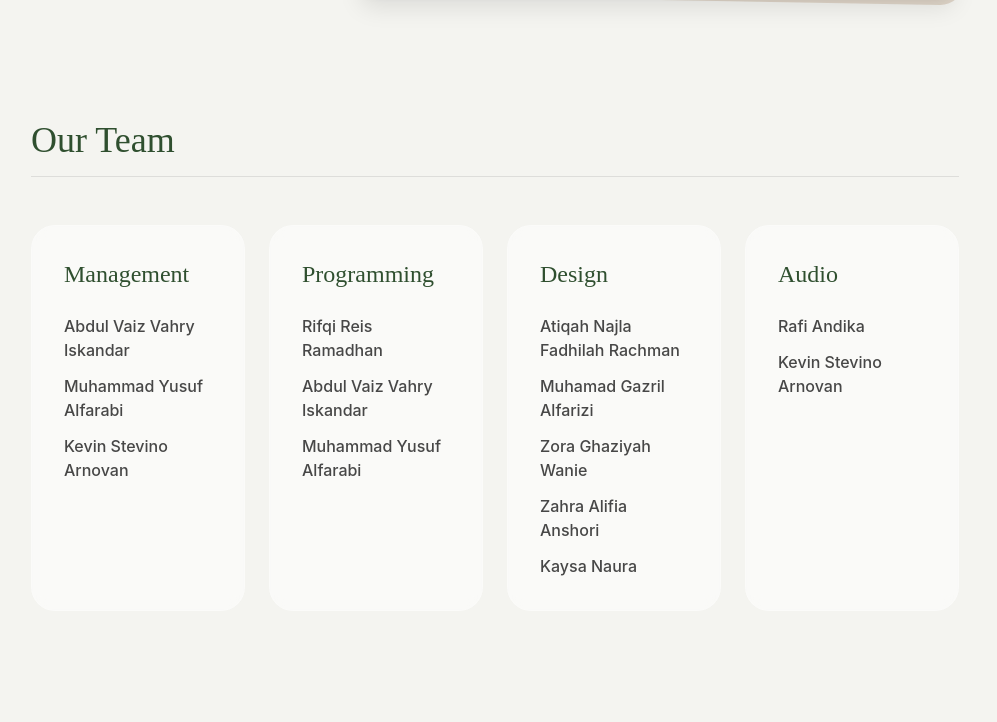
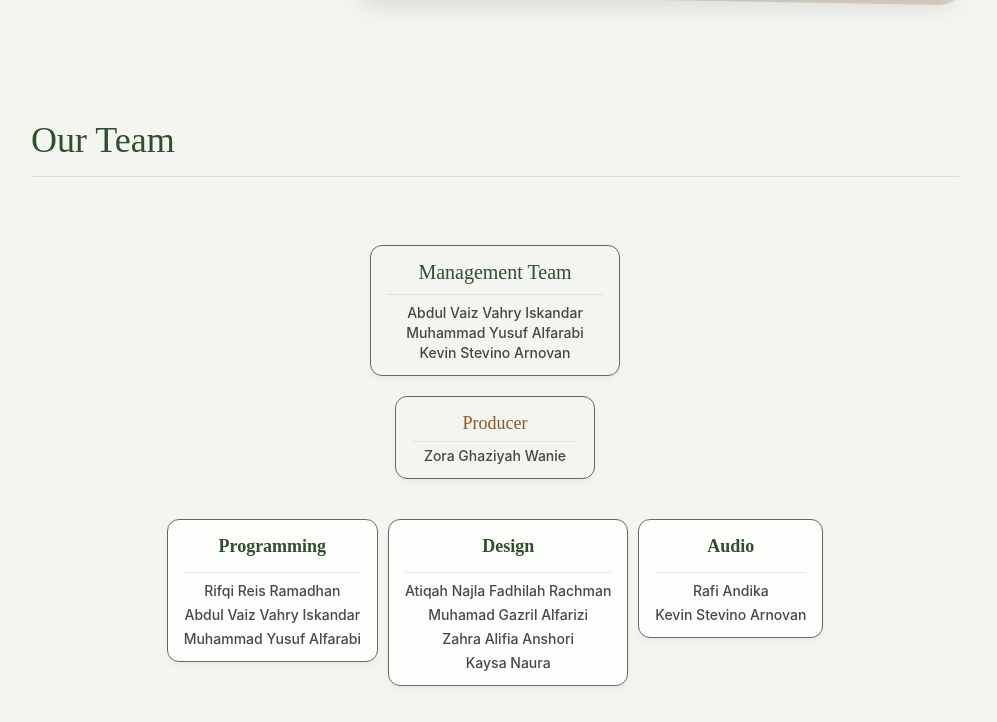
Before and after one commit to Green-Pendap-Production/web, an Astro site: page / in a window 1280 px wide. Shown: the part 2078-2800 px from the top of the page, without its empty margins (273-1270 px from the left). Built offline with nearby package versions, Linux system fonts and the light colour scheme; Astro itself is replaced by a stand-in of ours.

Commit message:
modified:   src/pages/index.astro

```diff
--- /dev/null
+++ b/src/components/TeamTree.astro
@@ -0,0 +1,278 @@
+---
+const teamData = {
+    name: "Management Team",
+    members: [
+        "Abdul Vaiz Vahry Iskandar",
+        "Muhammad Yusuf Alfarabi",
+        "Kevin Stevino Arnovan",
+    ],
+    children: [
+        {
+            name: "Producer",
+            members: ["Zora Ghaziyah Wanie"],
+            children: [
+                {
+                    name: "Programming",
+                    children: [
+                        { name: "Rifqi Reis Ramadhan" },
+                        { name: "Abdul Vaiz Vahry Iskandar" },
+                        { name: "Muhammad Yusuf Alfarabi" },
+                    ],
+                },
+                {
+                    name: "Design",
+                    children: [
+                        { name: "Atiqah Najla Fadhilah Rachman" },
+                        { name: "Muhamad Gazril Alfarizi" },
+                        { name: "Zahra Alifia Anshori" },
+                        { name: "Kaysa Naura" },
+                    ],
+                },
+                {
+                    name: "Audio",
+                    children: [
+                        { name: "Rafi Andika" },
+                        { name: "Kevin Stevino Arnovan" },
+                    ],
+                },
+            ],
+        },
+    ],
+};
+---
+
+<div class="team-tree-container w-full overflow-x-auto pb-12">
+    <div class="tree">
+        <ul>
+            <li>
+                <div class="node-card root-node group">
+                    <span
+                        class="font-heading text-xl text-gpp-primary block mb-2"
+                        >{teamData.name}</span
+                    >
+                    {
+                        teamData.members && (
+                            <div class="border-t border-gpp-primary/10 pt-2 mt-2">
+                                {teamData.members.map((member) => (
+                                    <div class="text-sm font-medium text-gpp-text/80">
+                                        {member}
+                                    </div>
+                                ))}
+                            </div>
+                        )
+                    }
+                </div>
+                <ul>
+                    {
+                        teamData.children.map((producer) => (
+                            <li>
+                                <div class="node-card producer-node">
+                                    <span class="font-heading text-lg text-gpp-accent block mb-1">
+                                        {producer.name}
+                                    </span>
+                                    {producer.members && (
+                                        <div class="border-t border-gpp-accent/10 pt-1 mt-1">
+                                            {producer.members.map((member) => (
+                                                <div class="text-sm font-medium text-gpp-text/80">
+                                                    {member}
+                                                </div>
+                                            ))}
+                                        </div>
+                                    )}
+                                </div>
+                                <ul>
+                                    {producer.children.map((dept) => (
+                                        <li>
+                                            <div class="node-card dept-node">
+                                                <span class="font-heading text-lg text-gpp-primary block mb-3">
+                                                    {dept.name}
+                                                </span>
+                                                {dept.children && (
+                                                    <div class="flex flex-col gap-1 border-t border-gpp-primary/10 pt-2">
+                                                        {dept.children.map(
+                                                            (member) => (
+                                                                <div class="text-sm font-medium text-gpp-text/80">
+                                                                    {
+                                                                        member.name
+                                                                    }
+                                                                </div>
+                                                            ),
+                                                        )}
+                                                    </div>
+                                                )}
+                                            </div>
+                                        </li>
+                                    ))}
+                                </ul>
+                            </li>
+                        ))
+                    }
+                </ul>
+            </li>
+        </ul>
+
+        <style>
+            /*
+    * CSS Tree Diagram Style
+    */
+
+            .tree {
+                width: fit-content;
+                margin: 0 auto;
+            }
+
+            .tree ul {
+                padding-top: 20px;
+                position: relative;
+                transition: all 0.5s;
+                display: flex;
+                justify-content: center;
+            }
+
+            .tree li {
+                float: left;
+                text-align: center;
+                list-style-type: none;
+                position: relative;
+                padding: 20px 5px 0 5px;
+                transition: all 0.5s;
+            }
+
+            /* Connections */
+            .tree li::before,
+            .tree li::after {
+                content: "";
+                position: absolute;
+                top: 0;
+                right: 50%;
+                border-top: 2px solid rgba(var(--color-gpp-text), 0.8);
+                width: 50%;
+                height: 20px;
+            }
+
+            .tree li::after {
+                right: auto;
+                left: 50%;
+                border-left: 2px solid rgba(var(--color-gpp-text), 0.8);
+            }
+
+            .tree li:only-child::after,
+            .tree li:only-child::before {
+                display: none;
+            }
+
+            .tree li:only-child {
+                padding-top: 0;
+            }
+
+            .tree li:first-child::before,
+            .tree li:last-child::after {
+                border: 0 none;
+            }
+
+            .tree li:last-child::before {
+                border-right: 2px solid rgba(var(--color-gpp-text), 0.8);
+                border-radius: 0 5px 0 0;
+            }
+
+            .tree li:first-child::after {
+                border-radius: 5px 0 0 0;
+            }
+
+            .tree ul ul::before {
+                content: "";
+                position: absolute;
+                top: 0;
+                left: 50%;
+                border-left: 2px solid rgba(var(--color-gpp-text), 0.8);
+                width: 0;
+                height: 20px;
+            }
+
+            /* Node Card Styling */
+            .node-card {
+                padding: 12px 16px;
+                text-decoration: none;
+                color: #666;
+                display: inline-block;
+                border-radius: 12px;
+                transition: all 0.3s;
+                background: rgba(255, 255, 255, 0.5);
+                backdrop-filter: blur(4px);
+                border: 1px solid rgba(255, 255, 255, 0.3);
+                box-shadow: 0 4px 6px -1px rgba(0, 0, 0, 0.05);
+                min-width: 120px;
+            }
+
+            .node-card:hover {
+                background: white;
+                border-color: rgba(var(--color-gpp-primary), 0.3);
+                transform: translateY(-2px);
+                box-shadow: 0 10px 15px -3px rgba(0, 0, 0, 0.1);
+                z-index: 10;
+            }
+
+            .root-node {
+                background: rgba(var(--color-gpp-primary), 0.1);
+                border-color: rgba(var(--color-gpp-primary), 0.2);
+                min-width: 250px;
+            }
+
+            .producer-node {
+                background: rgba(var(--color-gpp-accent), 0.1);
+                border-color: rgba(var(--color-gpp-accent), 0.2);
+                min-width: 200px;
+            }
+
+            .dept-node {
+                background: rgba(255, 255, 255, 0.8);
+                border-color: rgba(var(--color-gpp-primary), 0.1);
+                font-weight: bold;
+            }
+
+            /* Mobile Responsive */
+            @media (max-width: 768px) {
+                .tree ul {
+                    display: flex;
+                    flex-direction: column;
+                    padding-top: 0;
+                    padding-left: 20px;
+                    align-items: flex-start;
+                }
+
+                .tree li {
+                    padding: 10px 0;
+                    text-align: left;
+                    width: 100%;
+                }
+
+                .tree li::before,
+                .tree li::after,
+                .tree ul ul::before {
+                    display: none;
+                }
+
+                .tree ul ul {
+                    border-left: 2px solid rgba(var(--color-gpp-text), 0.1);
+                    margin-left: 10px;
+                }
+
+                .tree ul ul li::before {
+                    content: "";
+                    display: block;
+                    position: absolute;
+                    top: 25px;
+                    left: -20px;
+                    width: 20px;
+                    border-top: 2px solid rgba(var(--color-gpp-text), 0.1);
+                }
+
+                .node-card {
+                    width: 100%;
+                    text-align: left;
+                    min-width: auto;
+                }
+            }
+        </style>
+    </div>
+</div>
--- a/src/pages/index.astro
+++ b/src/pages/index.astro
@@ -3,12 +3,12 @@ import Layout from "../layouts/Layout.astro";
 import ProjectCard from "../components/ProjectCard.astro";
 import HeroBackground from "../components/HeroBackground.astro";
 import ImageCarousel from "../components/ImageCarousel.astro";
+import TeamTree from "../components/TeamTree.astro";
 
 const allGames = [
     {
         title: "Bantal Battle",
         genre: "Competitive",
-        // image placeholder
         image: "/image.png",
         year: "2026",
     },
@@ -131,85 +131,8 @@ const allGames = [
             Our Team
         </h2>
 
-        <div class="grid grid-cols-1 md:grid-cols-2 lg:grid-cols-4 gap-6">
-            <!-- Management -->
-            <div
-                class="p-8 bg-white/50 backdrop-blur-sm rounded-3xl border border-white/20 hover:shadow-lg hover:-translate-y-1 transition-all duration-300"
-            >
-                <h3 class="text-2xl font-heading text-gpp-primary mb-6">
-                    Management
-                </h3>
-                <ul class="space-y-3">
-                    <li class="text-gpp-text/80 font-medium">
-                        Abdul Vaiz Vahry Iskandar
-                    </li>
-                    <li class="text-gpp-text/80 font-medium">
-                        Muhammad Yusuf Alfarabi
-                    </li>
-                    <li class="text-gpp-text/80 font-medium">
-                        Kevin Stevino Arnovan
-                    </li>
-                </ul>
-            </div>
-
-            <!-- Programming -->
-            <div
-                class="p-8 bg-white/50 backdrop-blur-sm rounded-3xl border border-white/20 hover:shadow-lg hover:-translate-y-1 transition-all duration-300"
-            >
-                <h3 class="text-2xl font-heading text-gpp-primary mb-6">
-                    Programming
-                </h3>
-                <ul class="space-y-3">
-                    <li class="text-gpp-text/80 font-medium">
-                        Rifqi Reis Ramadhan
-                    </li>
-                    <li class="text-gpp-text/80 font-medium">
-                        Abdul Vaiz Vahry Iskandar
-                    </li>
-                    <li class="text-gpp-text/80 font-medium">
-                        Muhammad Yusuf Alfarabi
-                    </li>
-                </ul>
-            </div>
-
-            <!-- Design -->
-            <div
-                class="p-8 bg-white/50 backdrop-blur-sm rounded-3xl border border-white/20 hover:shadow-lg hover:-translate-y-1 transition-all duration-300"
-            >
-                <h3 class="text-2xl font-heading text-gpp-primary mb-6">
-                    Design
-                </h3>
-                <ul class="space-y-3">
-                    <li class="text-gpp-text/80 font-medium">
-                        Atiqah Najla Fadhilah Rachman
-                    </li>
-                    <li class="text-gpp-text/80 font-medium">
-                        Muhamad Gazril Alfarizi
-                    </li>
-                    <li class="text-gpp-text/80 font-medium">
-                        Zora Ghaziyah Wanie
-                    </li>
-                    <li class="text-gpp-text/80 font-medium">
-                        Zahra Alifia Anshori
-                    </li>
-                    <li class="text-gpp-text/80 font-medium">Kaysa Naura</li>
-                </ul>
-            </div>
-
-            <!-- Audio -->
-            <div
-                class="p-8 bg-white/50 backdrop-blur-sm rounded-3xl border border-white/20 hover:shadow-lg hover:-translate-y-1 transition-all duration-300"
-            >
-                <h3 class="text-2xl font-heading text-gpp-primary mb-6">
-                    Audio
-                </h3>
-                <ul class="space-y-3">
-                    <li class="text-gpp-text/80 font-medium">Rafi Andika</li>
-                    <li class="text-gpp-text/80 font-medium">
-                        Kevin Stevino Arnovan
-                    </li>
-                </ul>
-            </div>
+        <div class="w-full overflow-x-auto">
+            <TeamTree />
         </div>
     </section>
 
```
